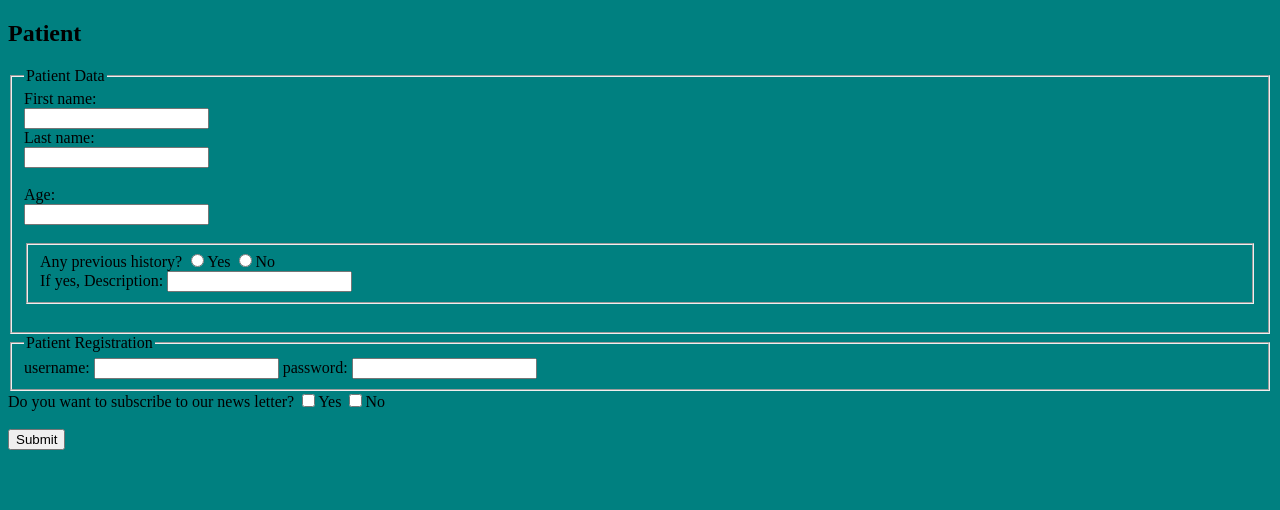
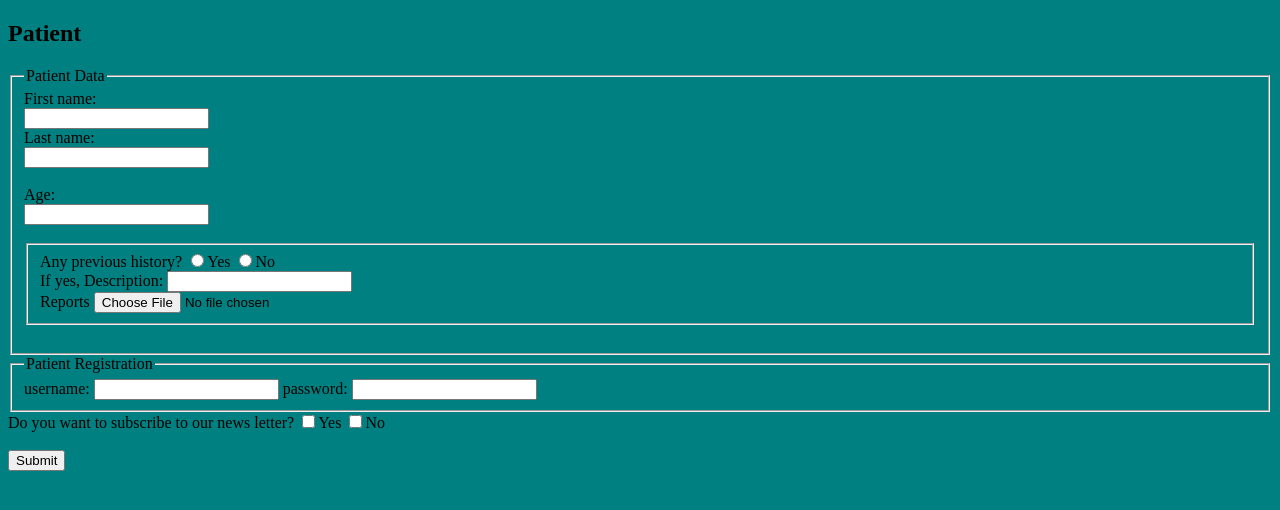
Before and after one commit to RieyonaM/Hospital-Management, a plain HTML site: page P_form.html in a window 1280 px wide. Drawn offline with Linux system fonts and the light colour scheme.

Commit message:
Add files via upload

```diff
--- a/P_form.html
+++ b/P_form.html
@@ -18,7 +18,9 @@
             <input type="radio" name="ch" value="yes">Yes
             <input type="radio" name="ch" value="no">No<br>
             <label for="desc">If yes, Description:</label>
-            <input type="text" name="desc">
+            <input type="text" name="desc"><br>
+            <label for="dox">Reports</label>
+            <input type="file">
         </fieldset>
         <br>
 
```
